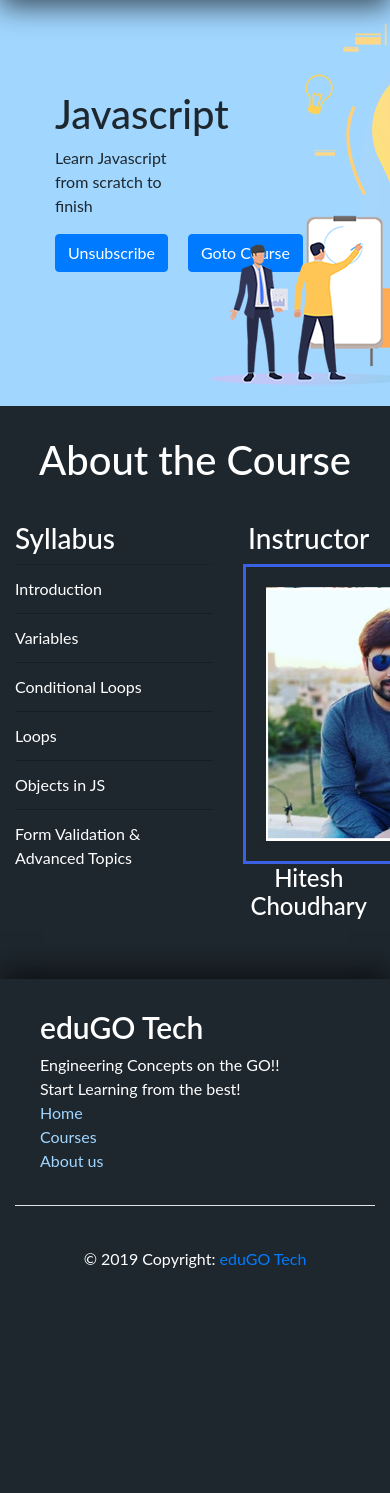
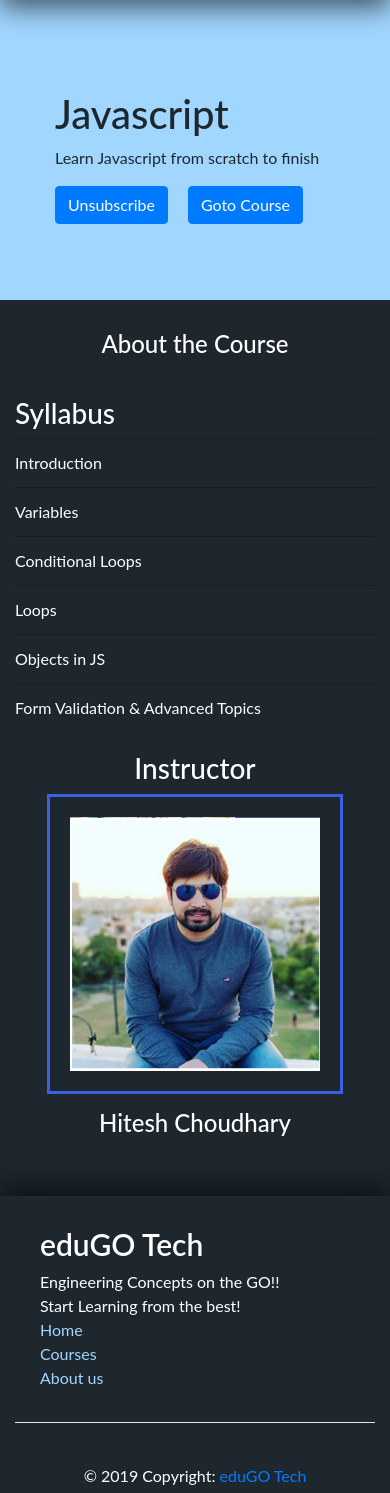
Before and after one commit to parthpanchal3399/eduGO-website, a PHP site: page /coursedetails.php?courseId=1 in a window 390 px wide; the page is wider, and only the part inside the window is pictured. Shown: the part 86-1579 px from the top of that part. Before the commit the page ends 1354 px from the top of that part, so only its background shows below. Run offline with PHP 8.4, Linux system fonts and the light colour scheme; a user stored in the database is signed in; data comes from the database, SQL or seed files in the repository; some libraries are stand-ins or nearby versions.

Commit message:
coursedetails responsive

```diff
--- a/src/coursedetails.php
+++ b/src/coursedetails.php
@@ -19,7 +19,7 @@
         {
             echo '
         <div class="row" id="course-heading">
-            <div class="col-6">
+            <div class="col-lg-6">
                 <div class="course-heading-content">
                     <h1>'. $item['course_name']. '</h1>
                     <p>'. $item['dsc']. '</p>';
@@ -58,7 +58,7 @@
 
                         </div>
             </div>
-            <div class="col-6">
+            <div class="col-lg-6">
                 <div class="course-learning-img">
                     <img src="images/learning.png" alt="">
                 </div>
@@ -77,7 +77,7 @@
                         </div>
                     </div>
                     <div class="row">
-                        <div class="col-7">
+                        <div class="col-lg-7 col-sm-12">
                             <h3 class="course-details">Syllabus</h3>
                             <ul class="list-group list-group-flush">';
 
@@ -89,7 +89,7 @@
                         echo '
                             </ul>
                         </div>
-                        <div class="col-5">
+                        <div class="col-lg-5 col-sm-12 instructor-mobile">
                             <h3 class="course-details" style="text-align: center;">Instructor</h3>
                             <div class="instructor">
                                 <img src="images/uploads/'. $item['instructor_img']. '" alt="">
--- a/src/css/style.css
+++ b/src/css/style.css
@@ -492,6 +492,27 @@ footer {
         margin-top: 25px;
     }
 
+
+
+
+    /* Course Details */
+    .course-learning-img img {
+        display: none;
+    }
+
+    .course-about-heading h1{
+        font-size: 150%;
+    }
+
+    .instructor-mobile {
+        padding-top: 20px;
+    }
+
+
+    .instructor-mobile h4 {
+        padding-top: 15px;
+    }
+
     /* Footer */
     .footer-links {
         padding: 0;
```
